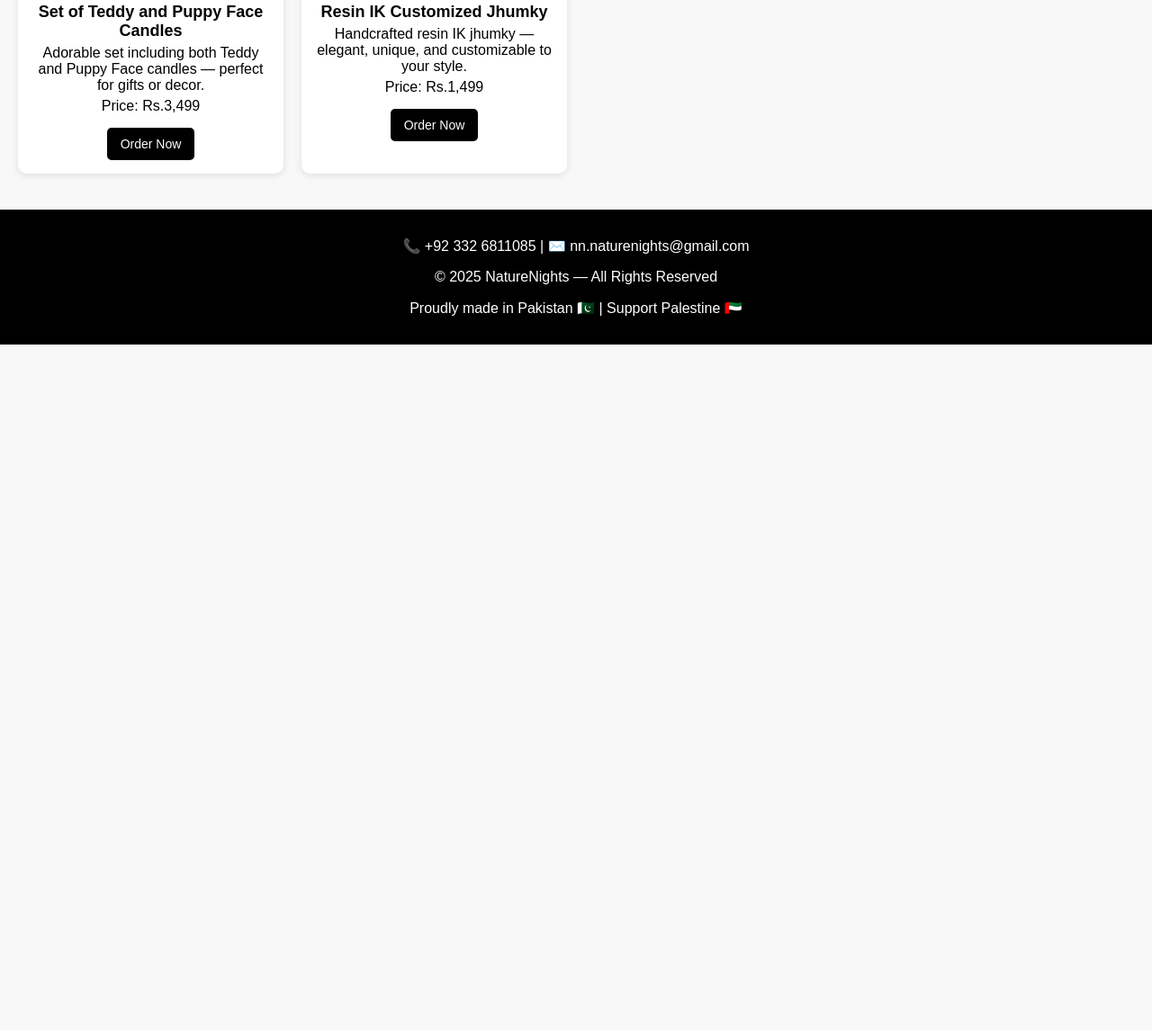
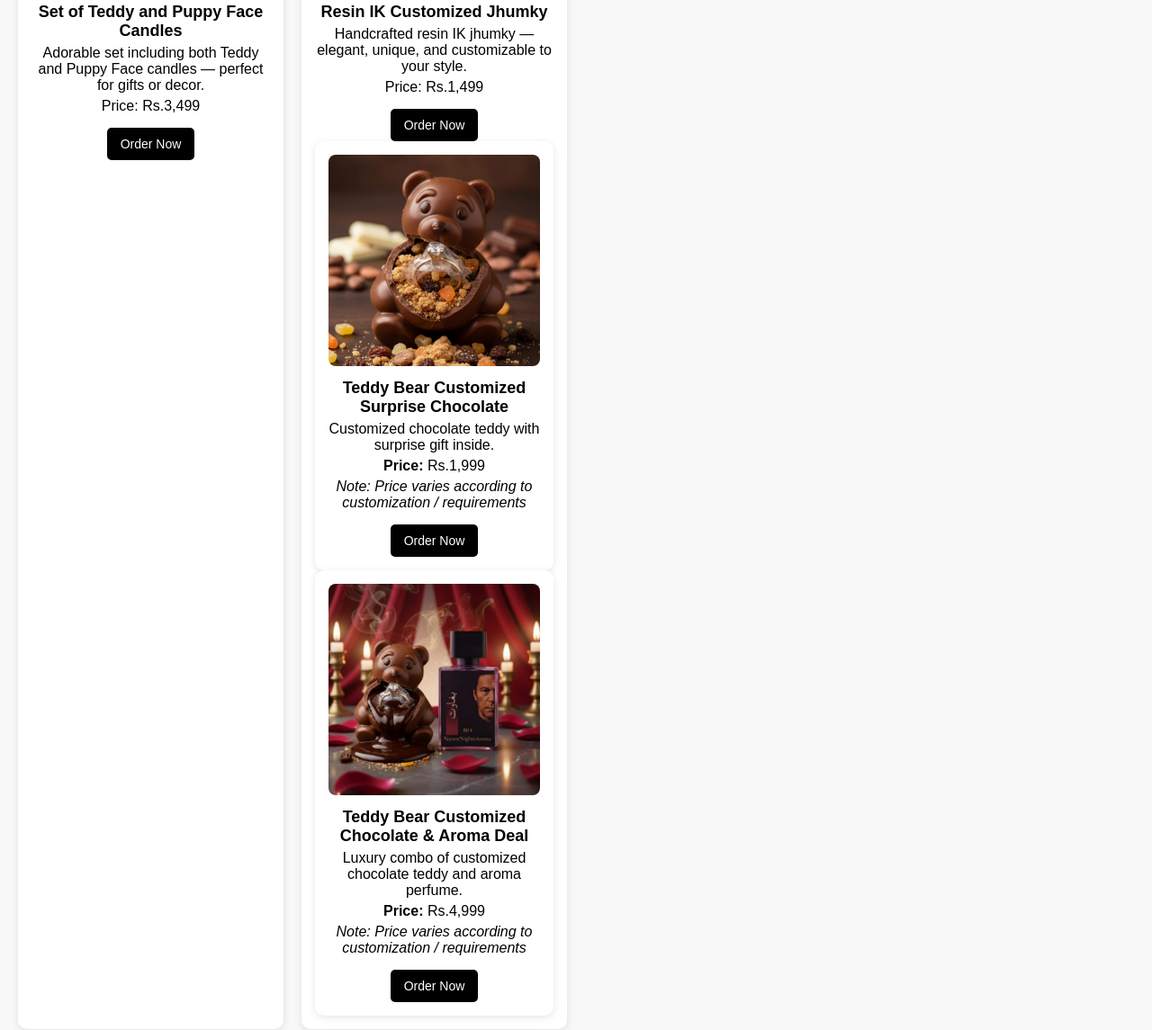
Before and after one commit to NatureNights-Cp/NatureNights, a plain HTML site: page index.html in a window 1280 px wide. Shown: the part 3915-5060 px from the top of the page at 90% size. Before the commit the page ends 4298 px from the top, so only its background shows below. Drawn offline with Linux system fonts and the light colour scheme.

Commit message:
Update index.html

```diff
--- a/index.html
+++ b/index.html
@@ -293,6 +293,29 @@
   <p>Handcrafted resin IK jhumky — elegant, unique, and customizable to your style.</p>
   <p>Price: Rs.1,499</p>
   <a class="btn" href="https://wa.me/923326811085?text=Hello NatureNights 🌙%0AI want to order: Resin IK Customized Jhumky (Price: Rs.1499).%0AMy details:%0AName:%0AAddress:%0APhone:">Order Now</a>
+<!-- Teddy Bear Customized Surprise Chocolate -->
+<div class="product">
+  <img src="tbc.jpg" alt="Teddy Bear Customized Surprise Chocolate">
+  <h2>Teddy Bear Customized Surprise Chocolate</h2>
+  <p>Customized chocolate teddy with surprise gift inside.</p>
+  <p><strong>Price:</strong> Rs.1,999</p>
+  <p><em>Note: Price varies according to customization / requirements</em></p>
+  <a class="btn" href="https://wa.me/923326811085?text=Hello NatureNights 🌙%0AI want to order: Teddy Bear Customized Surprise Chocolate.%0APrice: Rs.1999 (varies with customization)%0AMy details:%0AName:%0AAddress:%0APhone:">
+    Order Now
+  </a>
+</div>
+
+<!-- Teddy Bear Customized Chocolate & Aroma Deal -->
+<div class="product">
+  <img src="cpad.jpg" alt="Teddy Bear Customized Chocolate and Aroma Deal">
+  <h2>Teddy Bear Customized Chocolate & Aroma Deal</h2>
+  <p>Luxury combo of customized chocolate teddy and aroma perfume.</p>
+  <p><strong>Price:</strong> Rs.4,999</p>
+  <p><em>Note: Price varies according to customization / requirements</em></p>
+  <a class="btn" href="https://wa.me/923326811085?text=Hello NatureNights 🌙%0AI want to order: Teddy Bear Customized Chocolate & Aroma Deal.%0APrice: Rs.4999 (varies with customization)%0AMy details:%0AName:%0AAddress:%0APhone:">
+    Order Now
+  </a>
+</div>
 </div>    </div>    <footer>
     <p> 📞 +92 332 6811085 | ✉️ nn.naturenights@gmail.com </p>
     <p> &copy; 2025 NatureNights — All Rights Reserved </p>
```
